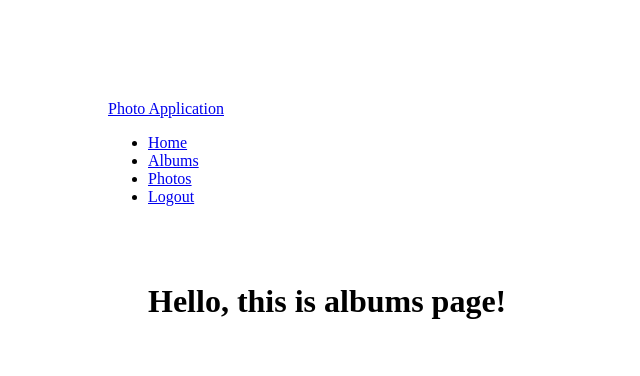
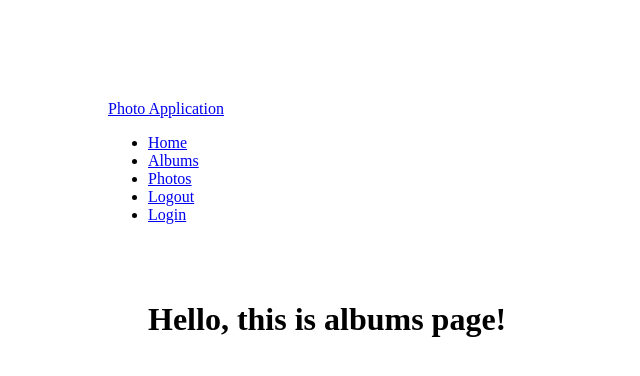
Before and after one commit to amyhliao/photoApp, a website: page views/albums.html in a window 1280 px wide. Shown: the whole page, without its empty margins (0-640 px from the left). Drawn offline with Linux system fonts and the light colour scheme.

Commit message:
Update route in albums view

```diff
--- a/views/albums.html
+++ b/views/albums.html
@@ -17,6 +17,9 @@
             <li class="active">
               <a href="/logout">Logout</a>
             </li>
+            <li class="inactive">
+              <a href="/login">Login</a>
+            </li>
           </ul>
         </div>
       </nav>
```
